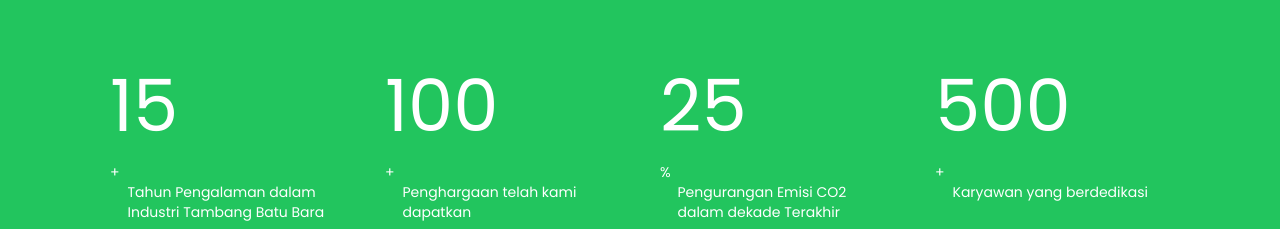
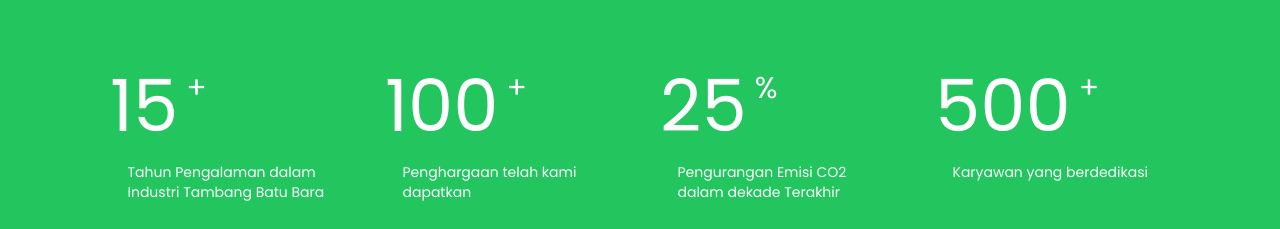
Before and after one commit to rydfdli/mining-lp, a Next.js app: page / in a window 1280 px wide. Shown: the part 723-952 px from the top of the page. Built offline with nearby package versions, Linux system fonts and the light colour scheme.

Commit message:
modified:   app/components/items/stats.js

```diff
--- a/app/components/items/stats.js
+++ b/app/components/items/stats.js
@@ -20,10 +20,12 @@ const Stats = ({number, persentage = '', text}) => {
 
   return (
     <div className="md:w-1/4 w-full md:text-start text-center text-sm md:text-md mb-7 md:mb-0">
+      <div className='flex gap-2'>
       <motion.h1 className="text-7xl md:mb-5 mb-2">
         {rounded}
       </motion.h1>
-      <span>{persentage}</span>
+      <span className='text-3xl'>{persentage}</span>
+      </div>
       <p className="max-w-[200px] mx-auto">{text}</p>
     </div>
   );
```
